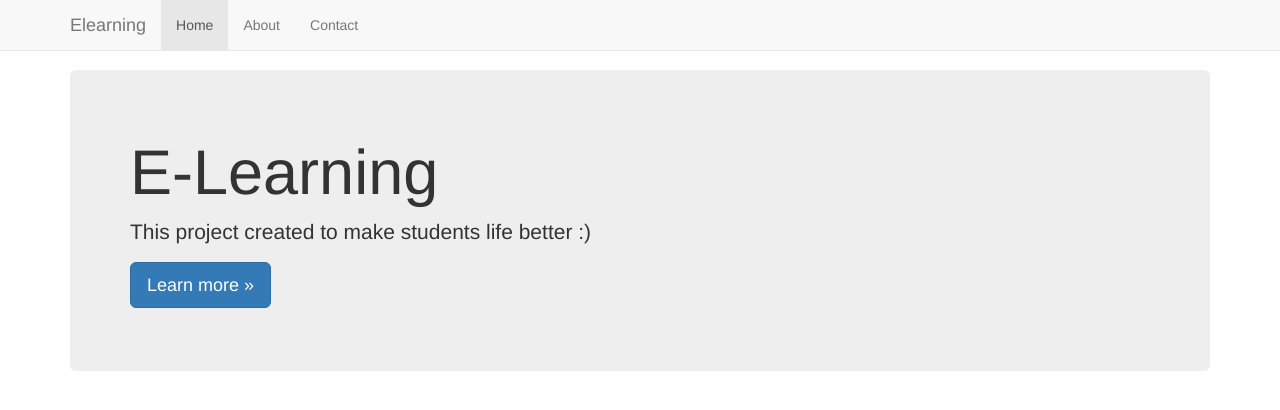
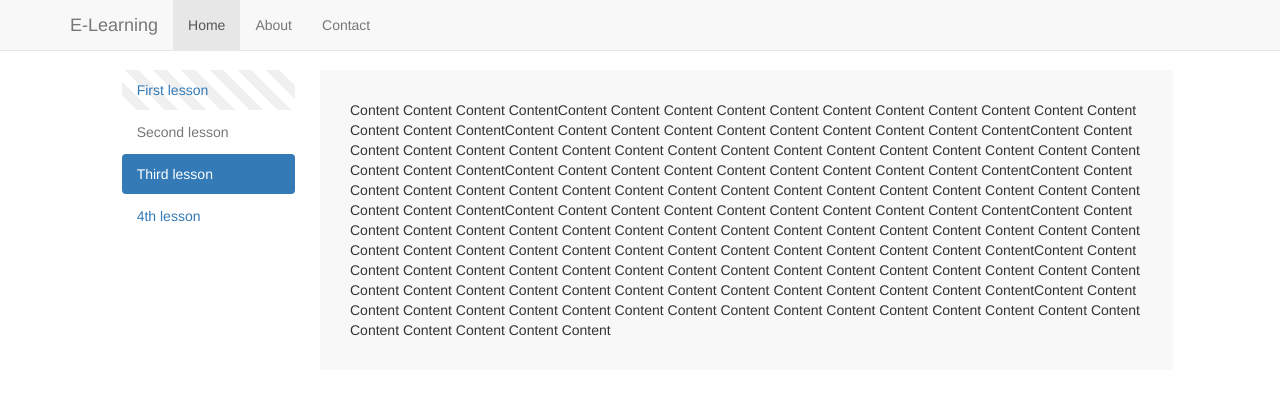
Before and after one commit to dude3133/dude3133.github.io, a plain HTML site: page index.html in a window 1280 px wide. Drawn offline with nearby package versions, Linux system fonts and the light colour scheme.

Commit message:
Created template of page.

```diff
--- a/index.html
+++ b/index.html
@@ -21,7 +21,7 @@
                     <span class="icon-bar"></span>
                     <span class="icon-bar"></span>
                 </button>
-                <a class="navbar-brand" href="#">Elearning</a>
+                <a class="navbar-brand" href="#">E-Learning</a>
             </div>
             <div id="navbar" class="navbar-collapse collapse">
                 <ul class="nav navbar-nav">
@@ -36,15 +36,26 @@
         </div>
     </nav>
 
-    <div class="container">
-        <div class="jumbotron">
-            <h1>E-Learning</h1>
-            <p>
-                This project created to make students life better :)
-            </p>
-            <p>
-                <a class="btn btn-lg btn-primary" href="#cources" role="button">Learn more »</a>
-            </p>
+    <div class="container-fluid">
+        <div class="row">
+            <div class="col-md-2 col-md-offset-1 col-sm-4">
+                <div class="left-nav-block">
+                    <ul class="nav nav-pills nav-stacked">
+                        <li class="active-menu"><a href="#first">First lesson</a></li>
+                        <li class="disabled"><a href="#first">Second lesson</a></li>
+                        <li class="active"><a href="#first">Third lesson</a></li>
+                        <li class=""><a href="#first">4th lesson</a></li>
+                    </ul>
+                </div>
+            </div>
+            <div class="col-md-8 col-sm-8 content">
+                Content Content Content ContentContent Content Content Content Content Content Content Content Content Content Content Content Content ContentContent Content
+                Content Content Content Content Content Content Content ContentContent Content Content Content Content Content Content Content Content Content Content Content Content Content Content Content Content Content Content ContentContent Content Content Content Content Content Content Content Content ContentContent Content
+                Content Content Content Content Content Content Content Content Content Content Content Content Content Content Content Content Content ContentContent Content Content Content Content Content Content Content Content ContentContent Content
+                Content Content Content Content Content Content Content Content Content Content Content Content Content Content Content Content Content Content Content Content Content Content Content Content Content Content Content ContentContent Content
+                Content Content Content Content Content Content Content Content Content Content Content Content Content Content Content Content Content Content Content Content Content Content Content Content Content Content Content ContentContent Content
+                Content Content Content Content Content Content Content Content Content Content Content Content Content Content Content Content Content Content Content Content
+            </div>
         </div>
     </div> <!-- /container -->
 </body>
--- a/style.css
+++ b/style.css
@@ -1,3 +1,19 @@
 body {
     padding-top: 70px;
 }
+
+.left-nav-block {
+    /*background-color: #F0F0F0;*/
+    border-radius: 3px;
+    padding: 0 10px 0 0;
+}
+
+.active-menu {
+    background: repeating-linear-gradient( 45deg, #ffffff, #ffffff 10px, #F0F0F0 10px, #F0F0F0 20px );
+    border-radius: 5px;
+}
+
+.content {
+    background-color: #f8f8f8;
+    padding: 30px;
+}
```
